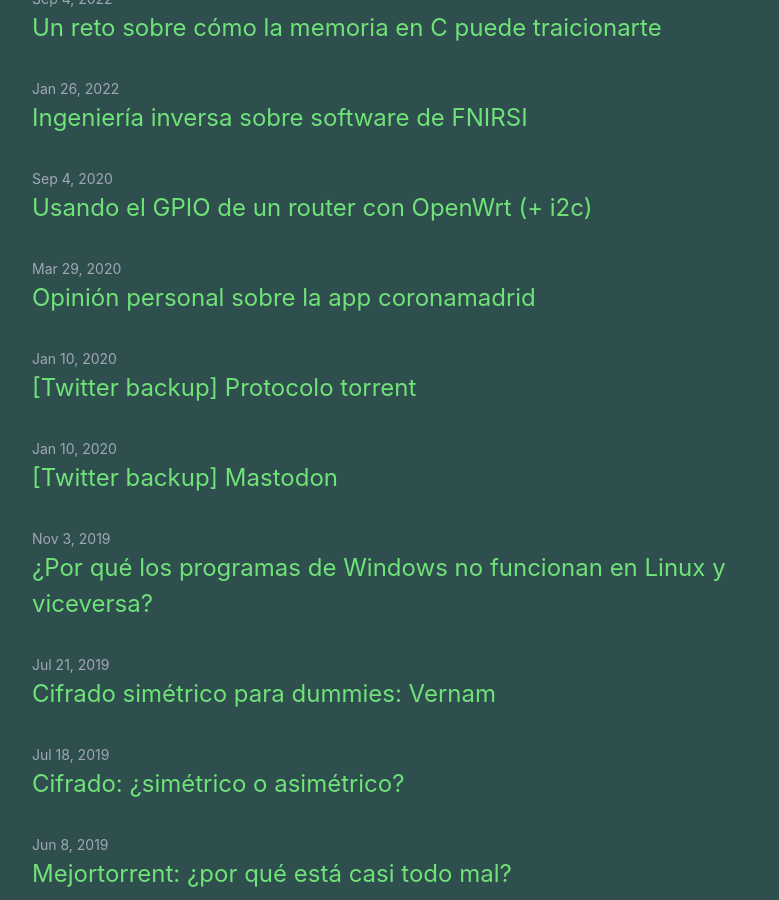
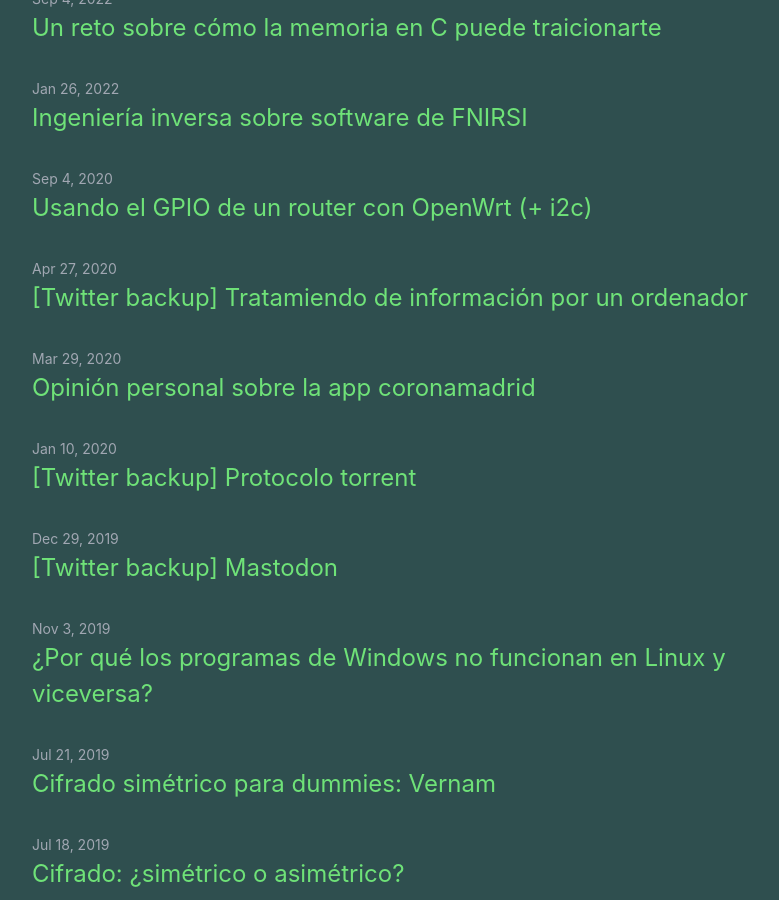
Before and after one commit to iordic/iordic.github.io, a Jekyll site: the page built from index.md, in a window 1280 px wide and 900 px high, scrolled down 340 px. Shown: the whole window, without its empty margins (238-1017 px from the left). Built offline with Jekyll 4.4.1, drawn with Linux system fonts in a browser that asks for light colours.

Commit message:
Add pc info thread backup

```diff
--- a/_posts/2019-12-29-thread-mastodon.md
+++ b/_posts/2019-12-29-thread-mastodon.md
@@ -2,7 +2,7 @@
 layout: post
 title:  "[Twitter backup] Mastodon"
 description: ""
-date: 2020-01-10 13:35
+date: 2019-12-29 23:34
 categories: twitter-thread torrent
 twitter-thread: true
 ---
--- /dev/null
+++ b/_posts/2020-04-27-thread-computer-data.md
@@ -0,0 +1,363 @@
+---
+layout: post
+title:  "[Twitter backup] Tratamiendo de información por un ordenador"
+description: ""
+date: 2020-04-27 17:30
+categories: twitter-thread torrent
+twitter-thread: true
+---
+
+<div class="thread">
+    <div class="tweet">
+        <p>Empiezo hilo explicando como guarda el pc la info :).</p>
+        <p>
+            Lo primero que tienes que entender es que todo está basado en el
+            funcionamiento del famoso transistor. ¿Qué es? Pues se podría hacer un hilo
+            solo para este y te quedarías corto pero voy a explicar solo lo que nos
+            interesa. 👇
+        </p>
+        <span class="number-marker">1 / 38</span>
+    </div>
+    <div class="tweet">
+        <p>
+            Es un componente electrónico que deja pasar más corriente o menos, entre dos
+            zonas, según la corriente que "inyectemos" en una tercera (hay mucha mierda
+            de química y física por detrás interesante :O ). Os pongo un gif con su
+            representación y os lo explico abajo.
+        </p>
+        <img src="{{site.url}}/assets/twitter/pc_info/pc-info-thread1.gif" alt="Funcionamiento transistor" title="GIF transistor">
+        <span class="number-marker">2 / 38</span>
+    </div>
+        <div class="tweet">
+        <p>
+            Bueno veréis esas 3 "zonas" como "colector", "base" y "emisor". Básicamente
+            si recibe corriente por la base deja que fluya corriente desde el colector
+            al emisor (dirección de la flechita). ¿Parece estúpido verdad? ¿Qué ganamos
+            con esto? ¿Por qué no meter esa corriente a mano?
+        </p>
+        <span class="number-marker">3 / 38</span>
+    </div>
+        <div class="tweet">
+        <p>
+            Pues una característica que tiene es que se puede ajustar para que solo
+            funcione en 2 estados: corte o saturación (es decir, o no pasa nada o pasa
+            todo) y a la entrada se le pueden meter componentes que añaden retrasos de
+            tiempo o cambian periódicamente. Por lo que le da vidilla
+        </p>
+        <span class="number-marker">4 / 38</span>
+    </div>
+        <div class="tweet">
+        <p>
+            Como seres humanos necesitamos representar ese todo o nada sobre el papel, lo
+            escribimos como 0 o 1 y ¡Boom! lógica digital. Ahí tenemos el motivo de
+            porque todo está en binario, no tenemos otra forma de guardar valores en
+            estos componentes y poder recuperarlos.
+        </p>
+        <span class="number-marker">5 / 38</span>
+    </div>
+        <div class="tweet">
+        <p>
+            Ahora tenemos una forma de guardar 2 valores distintos, ¿Pero para que nos
+            sirve eso? Recuerda que nuestros números solo tienen  10 valores distintos
+            0-9 (sistema decimal), así que muy distinto no es, hacemos igual, dar
+            importancia según la posición. :D
+        </p>
+        <span class="number-marker">6 / 38</span>
+    </div>
+        <div class="tweet">
+        <p>
+            Ahora se vienen las mates, voy a poneros este ejemplo. Tenemos un número con
+            varios dígitos y según la posición que ocupen tendrán un valor u otro.
+        </p>
+        <img src="{{site.url}}/assets/twitter/pc_info/pc-info-thread2.jpeg" alt="Descomposición de entero en binario" title="Entero a binario">
+        <span class="number-marker">7 / 38</span>
+    </div>
+        <div class="tweet">
+        <p>
+            No voy a explicar como pasar de un sistema a otro en profundidad, es
+            básicamente ir dividiendo entre 2 y guardando los restos hasta que el último
+            cociente sea 0 o 1, un coñazo. Ya tenemos números en nuestros transistores,
+            ahora esta todo rodado ¿verdad? :D
+        </p>
+        <span class="number-marker">8 / 38</span>
+    </div>
+        <div class="tweet">
+        <p>
+            Mas o menos, pero guardar dígito a dígito es un rollo, mejor agruparlos,
+            además habrá que entenderse con el vecino. Las máquinas tienen que trabajar
+            con un número fijo de bits, sus componentes no son infinitos, aquí es donde
+            llega nuestro amigo el nipple (agrupaciones de 4 bits).
+        </p>
+        <span class="number-marker">9 / 38</span>
+    </div>
+        <div class="tweet">
+        <p>
+            ¿Pensabas que iba a decir byte verdad? Paciencia. Al agruparse 4 bits se
+            pueden representar 16 valores distintos, desde 0000 hasta 1111 (combinatoria
+            yay!), ahí es donde se inventó el sistema de representación "hexadecimal"
+            cuyos valores van desde 0 a 9 y siguen de A a F.
+        </p>
+        <span class="number-marker">10 / 38</span>
+    </div>
+        <div class="tweet">
+        <p>
+            Ahora toca el byte, el byte son 2 nibbles (8 bits agrupados). ¿Por qué un
+            byte? Pues resulta que los primeros procesadores de intel trabajaban con 8
+            bits simultáneos, no hay una lógica. ¿Por qué no representar cada valor del
+            byte? Porque un byte puede tener 256 valores distintos.
+        </p>
+        <span class="number-marker">11 / 38</span>
+    </div>
+        <div class="tweet">
+        <p>
+            Y luego sigo que me toca hacer un rato de práctica, esto va a ser tremenda
+            turra... Tengo que explicar como se guardan números enteros, negativos,
+            decimales, texto, ficheros... F.
+        </p>
+        <span class="number-marker">12 / 38</span>
+    </div>
+        <div class="tweet">
+        <p>
+            ¿Qué significa que trabajaba con 8 bits? Pues que el procesador hace cálculos
+            matemáticos con 8 bits simultáneos (parecen pocos verdad, el número más
+            grande es 255), si necesitan más solo tienen que extender al siguiente byte
+            (por así decirlo).
+        </p>
+        <span class="number-marker">13 / 38</span>
+    </div>
+        <div class="tweet">
+        <p>
+            La memoria del ordenador (ram o disco) guarda la info en bytes. Habrás oído
+            eso de los 32 o 64 bits, es porque los procesadores modernos hacen
+            operaciones con esa cantidad (4 u 8 bytes, a esto se le llama "palabra").
+        </p>
+        <p>¿Vale, ahora que pasa con los números negativos? 👇</p>
+        <span class="number-marker">14 / 38</span>
+    </div>
+        <div class="tweet">
+        <p>
+            La primera opción es usar el bit más a la izquierda y ponerlo a 0 si es
+            positivo o a 1 si es negativo (pues no xD). Estamos perdiendo bastante
+            capacidad con esto, lo que se hace es el famoso "complemento a 2", es cambiar
+            todos los bits a de 0 a 1 o de 1 a 0 y sumarle 1 a todo.
+        </p>
+        <span class="number-marker">15 / 38</span>
+    </div>
+        <div class="tweet">
+        <p>
+            ¿Por qué? Bueno, puedes buscar información, pero básicamente es una operación
+            que permite guardar números positivos y negativos fácilmente sin perder rango.
+            Una demostración de esto en C, podemos ver que se usan 32 bits para los nº,
+            los "enteros" en C usan este tamaño de palabra.
+        </p>
+        <img src="{{site.url}}/assets/twitter/pc_info/pc-info-thread3.png" alt="Demostración en C número entero negativo" title="Formato entero negativo en C">
+        <span class="number-marker">16 / 38</span>
+    </div>
+        <div class="tweet">
+        <p>
+            Bueno, no es preciso entender el código, sólo ver el resultado de abajo. Con
+            esto ya quedaría explicado el tema de enteros, ahora vendría explicar los
+            números decimales (o de "coma flotante" que es como se conoce en informática
+            :D). Para ello se usa un estándar que se lama IEE754
+        </p>
+        <span class="number-marker">17 / 38</span>
+    </div>
+        <div class="tweet">
+        <p>
+            Así es un número representado de esta forma, aquí si se guarda el bit de
+            signo :). Y es una movida, no es difícil de entender pero tiene más chicha.
+            Aquí tenéis un enlace para jugar con la explicación:
+            <a href="https://h-schmidt.net/FloatConverter">https://h-schmidt.net/FloatConverter</a>
+        </p>
+        <img src="{{site.url}}/assets/twitter/pc_info/pc-info-thread4.jpeg" alt="Diagrama de bloques IEEE 754" title="Formato IEEE 754">
+        <span class="number-marker">18 / 38</span>
+    </div>
+        <div class="tweet">
+        <p>
+            Lo resumiré en que el exponente son potencias del estilo 2^n-127 y en la
+            mantisa 2^1/(pos*2) si no me equivoco, pero vamos, es un poco lío. Existen
+            números flotantes de precisión simple (32 bits) o precisión doble (64 bits).
+            En programación se suelen conocer como float y double.
+        </p>
+        <span class="number-marker">19 / 38</span>
+    </div>
+        <div class="tweet">
+        <p>
+            Después de tanto lío de matemáticas de las que habrás pasado llega la hora
+            del texto, te presento ASCII. Es una codificación que se creo para asignar
+            números a caracteres y se usaban 7 bits en total. Con esto puedes obtener 128
+            caracteres diferentes.
+        </p>
+        <img src="{{site.url}}/assets/twitter/pc_info/pc-info-thread5.jpeg" alt="Tabla de valores ASCII" title="Tabla ASCII">
+        <span class="number-marker">20 / 38</span>
+    </div>
+        <div class="tweet">
+        <p>
+            ¿Por qué 7 bits y no 8 que son un byte? Bueno, realmente eso vino después
+            pero sí, se han sacado otras que lo amplían:
+            <a href="https://es.wikipedia.org/wiki/Codificaci%C3%B3n_de_caracteres">https://es.wikipedia.org/wiki/Codificaci%C3%B3n_de_caracteres</a>.
+        </p>
+        <p>
+            Como introducción a los ficheros, el más simple que existe se llama fichero
+            de texto plano y no es más que un conjunto de bytes ASCII
+        </p>
+        <span class="number-marker">21 / 38</span>
+    </div>
+        <div class="tweet">
+        <p>
+            En linux tenemos un comando que sirve para mostrar los bytes en hexadecimal
+            de cualquier fichero (xxd), aquí os pongo un ejemplo del contenido de un
+            fichero de texto plano. Podéis ver que cada 2 dígitos hexadecimales son una
+            letra, el valor que podéis comparar en la tabla ASCII.
+        </p>
+        <img src="{{site.url}}/assets/twitter/pc_info/pc-info-thread6.png" alt="Ejecución del comando xxd sobre un fichero de texto plano" title="xxd ascii">
+        <span class="number-marker">22 / 38</span>
+    </div>
+        <div class="tweet">
+        <p>
+            Bueno, ¿significa eso que todos los ficheros están formados por carácteres en
+            ASCII? Pues no, existen ficheros que tienen valores binarios puro en formatos
+            muy distintos, hay un comando en linux para decirte de que tipo de fichero se
+            trata (file), y es bastante útil.
+        </p>
+        <span class="number-marker">23 / 38</span>
+    </div>
+        <div class="tweet">
+        <p>
+            En windows según la extensión se asocia a un tipo u otro, a linux la
+            extensión le da igual, mirad dos ejemplos, el de un fichero de texto normal y
+            una imagen quitándole la extensión para ver qué pasa:
+        </p>
+        <img src="{{site.url}}/assets/twitter/pc_info/pc-info-thread7.png" alt="Comando file sobre texto plano" title="File sobre texto plano">
+        <img src="{{site.url}}/assets/twitter/pc_info/pc-info-thread8.png" alt="Comando file sobre fichero sin extensión reconociendo el formato" title="File sobre png sin extensión">
+        <span class="number-marker">24 / 38</span>
+    </div>
+        <div class="tweet">
+        <p>
+            ¿Cómo lo sabe? Pues porque los ficheros suelen tener una  una cosa llamada
+            "número mágico", es un valor de 2-4 bytes que se pone al principio de cada
+            fichero, que identifica de forma única el tipo de fichero, ¡a veces incluso
+            son carácteres legibles! Os lo demuestro:
+        </p>
+        <img src="{{site.url}}/assets/twitter/pc_info/pc-info-thread9.png" alt="mostrando magic number de fichero con xxd" title="Magic number de png">
+        <span class="number-marker">25 / 38</span>
+    </div>
+        <div class="tweet">
+        <p>
+            Seguro que leéis algo familiar 😏. ¿Y como es capaz de representarse con todo
+            eso una imagen?, pues cada tipo de fichero se tiene que tratar de una forma,
+            existen desde las estructuras más simples a las más complejas. Aquí hay
+            diagramas muy chulos :D:
+            <a href="https://github.com/corkami/pics/tree/master/binary">https://github.com/corkami/pics/tree/master/binary</a>
+        </p>
+        <span class="number-marker">26 / 38</span>
+    </div>
+        <div class="tweet">
+        <p>
+            ¿Queréis que lo demuestre? Pues mirad, existe otro comando en linux para
+            editar binarios puros "hexedit", vamos a quitarle el número mágico a ver qué
+            pasa. Incapaz de decir otra cosa que no sea "data" 😎
+        </p>
+        <img src="{{site.url}}/assets/twitter/pc_info/pc-info-thread10.png" alt="Alterando el magic number de un fichero con hexedit" title="comando hexedit sobre fichero png">
+        <img src="{{site.url}}/assets/twitter/pc_info/pc-info-thread11.png" alt="Resultado de ejecutar file sobre fichero png con el magic number alterado" title="comando file sobre fichero con magic number modificado">
+        <span class="number-marker">27 / 38</span>
+    </div>
+        <div class="tweet">
+        <p>
+            De hecho, técnicas como esta de borrar el número mágico hay gente que las
+            hace para borrar el encabezado de particiones de disco cifradas y que la
+            policía no sepa que tipo de cifrado están usando, pero eso es tema aparte 😇.
+        </p>
+        <span class="number-marker">28 / 38</span>
+    </div>
+        <div class="tweet">
+        <p>
+            Por cierto, los ficheros en texto plano son el tipo de fichero más simple que
+            existe porque ni siquiera tienen número mágico, si has vuelto a atrás para
+            comprobarlo no te asustes, es normal. Con esto no me refiero a los "word",
+            esos si tienen estructura compleja.
+        </p>
+        <span class="number-marker">29 / 38</span>
+    </div>
+        <div class="tweet">
+        <p>
+            En fin, supongo que llega la hora de hablar de ejecutables, en linux se
+            llaman ELF y tienen número mágico también. Aprovecho para presentaros otro
+            comando útil de linux "strings", te saca todas las frases legibles de un
+            fichero independientemente del formato.
+        </p>
+        <img src="{{site.url}}/assets/twitter/pc_info/pc-info-thread12.png" alt="Introducción a fichero ELF" title="fichero elf">
+        <img src="{{site.url}}/assets/twitter/pc_info/pc-info-thread13.png" alt="Comando strings sobre fichero elf" title="Comando strings">
+        <span class="number-marker">30 / 38</span>
+    </div>
+        <div class="tweet">
+        <p>
+            Vale, ¿y cómo es una máquina capaz de ejecutar un programa? Lo intentaré
+            simplificar pero realmente la estructura de un ejecutable es bastante
+            compleja, me centraré en las instrucciones, independientemente del lenguaje
+            de programación, necesitas que el pc entienda lo que le digas
+        </p>
+        <span class="number-marker">31 / 38</span>
+    </div>
+        <div class="tweet">
+        <p>
+            Para eso tienes que "transformar" tu lenguaje en el suyo a través de un
+            proceso que se llama compilación y el programa que lo hace compilador, no es
+            más que un traductor a grandes rasgos. El número de operaciones que entiende
+            una máquina es bastante limitado.
+        </p>
+        <span class="number-marker">32 / 38</span>
+    </div>
+        <div class="tweet">
+        <p>
+            Del ejemplo anterior podemos ver el código en C y el código despues de
+            compilar. Un churro inmenso de bytes incapaces de leer por una persona,
+            el compilador coge tu código (independiente de la máquina que tengas) y lo
+            convierte para que lo reconozca tu máquina.
+        </p>
+        <img src="{{site.url}}/assets/twitter/pc_info/pc-info-thread14.png" alt="Código fuente básico en C" title="Código C básico">
+        <img src="{{site.url}}/assets/twitter/pc_info/pc-info-thread15.png" alt="Comando xxd sobre fichero compilado ELF" title="xxd sobre ELF">
+        <span class="number-marker">33 / 38</span>
+    </div>
+        <div class="tweet">
+        <p>
+            Las operaciones que puede ejecutar un procesador se representan mediante
+            bytes puros y se llaman opcodes, el lenguaje más cercano a estos se llama
+            "ensamblador" y cada tipo de máquina tiene su propio lenguaje ensamblador. Y
+            casi cada instrucción de este tiene un opcode asociado.
+        </p>
+        <span class="number-marker">34 / 38</span>
+    </div>
+        <div class="tweet">
+        <p>
+            Eso quiere decir que entre otras muchas cosas un ejecutable tiene las
+            instrucciones (muy ligadas a ensamblador) dentro de este fichero, se puede
+            hacer una operación inversa y convertir a ensamblador, a esto se le llama
+            desensamblado y es útil para realizar ingeniería inversa.
+        </p>
+        <span class="number-marker">35 / 38</span>
+    </div>
+        <div class="tweet">
+        <p>
+            Es decir, cuando queremos ver el funcionamiento de un programa sin tener
+            acceso al código fuente, podemos intentar ver su código empaquetado. Aquí
+            muestro un desensamblado del código anterior una vez compilado (con el
+            programa radare2):
+        </p>
+        <img src="{{site.url}}/assets/twitter/pc_info/pc-info-thread16.png" alt="decompilado de función main con radare" title="radare sobre método main">
+        <span class="number-marker">36 / 38</span>
+    </div>
+        <div class="tweet">
+        <p>
+            Y creo que lo dejaré ahí, podría extenderme más pero pff, es demasiada info.
+            Cada 2 tuits se podrían ramificar en otro hilo la verdad, no se yo si se
+            pillarán las cosas pero bueno. Aquí lo dejo hasta que me apetezca hacer otro
+            hilillo. ¡Adiós! 🙃
+        </p>
+        <span class="number-marker">37 / 38</span>
+    </div>
+        <div class="tweet">
+        <p>Estaría mejor un video jugando con la terminal :)</p>
+        <span class="number-marker">38 / 38</span>
+    </div>
+</div>
```
Also changed, not shown: assets/twitter/pc_info/pc-info-thread1.gif (added), assets/twitter/pc_info/pc-info-thread10.png (added), assets/twitter/pc_info/pc-info-thread11.png (added), assets/twitter/pc_info/pc-info-thread12.png (added), assets/twitter/pc_info/pc-info-thread13.png (added), assets/twitter/pc_info/pc-info-thread14.png (added), assets/twitter/pc_info/pc-info-thread15.png (added), assets/twitter/pc_info/pc-info-thread16.png (added), assets/twitter/pc_info/pc-info-thread2.jpeg (added), assets/twitter/pc_info/pc-info-thread3.png (added), assets/twitter/pc_info/pc-info-thread4.jpeg (added), assets/twitter/pc_info/pc-info-thread5.jpeg (added), assets/twitter/pc_info/pc-info-thread6.png (added), assets/twitter/pc_info/pc-info-thread7.png (added), 2 more files.
